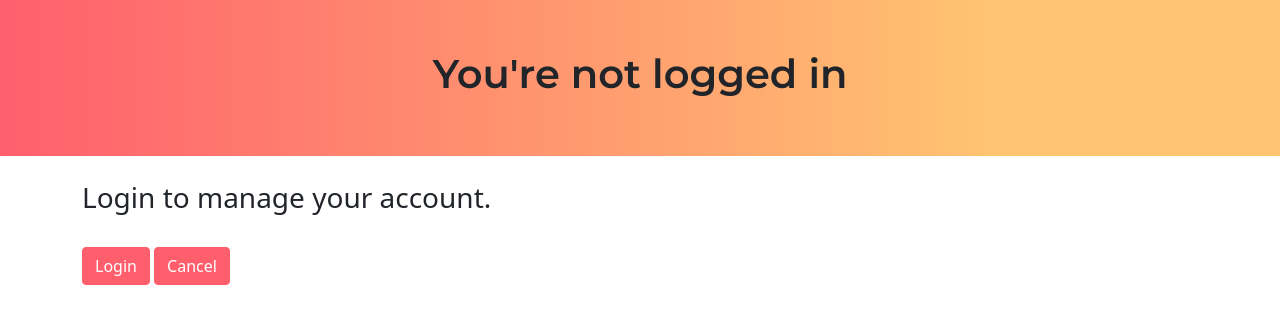
After one commit to kaboom-db/kaboom-legacy, a Django app: page /profile/ in a window 1280 px wide. The commit adds this page. Shown: the top 324 px of the page. Run offline with Django 3.2, Linux system fonts and the light colour scheme.

Commit message:
added profile view

```diff
--- a/kaboom/settings.py
+++ b/kaboom/settings.py
@@ -78,7 +78,7 @@ TEMPLATES = [
 
 WSGI_APPLICATION = 'kaboom.wsgi.application'
 
-LOGIN_REDIRECT_URL = 'index'
+LOGIN_REDIRECT_URL = 'profile'
 LOGOUT_REDIRECT_URL = 'index'
 
 EMAIL_BACKEND = "django.core.mail.backends.filebased.EmailBackend"
--- a/website/templates/website/index.html
+++ b/website/templates/website/index.html
@@ -26,7 +26,7 @@
     <div class="about container">
     {% if user.is_authenticated %}
         <h3>Welcome, {{ user.username }}!</h3>
-        <code>Wrong account? <a href="{% url 'logout' %}">Logout</a></code>
+        <code><a href="{% url 'profile' %}">Manage your account</a>. Wrong account? <a href="{% url 'logout' %}">Logout</a></code>
     {% else %}
         <h3>What is Kaboom?</h3>
     {% endif %}
--- /dev/null
+++ b/website/templates/website/profile.html
@@ -0,0 +1,34 @@
+{% extends 'base.html' %}
+
+{% block title %}Kaboom - Profile{% endblock %}
+
+{% block content %}
+{% if user.is_authenticated %}
+    <div class="header">
+        <center>
+            <h1>{{ user.username }}</h1>
+        </center>
+    </div>
+    <div class="section container">
+        <h3>Manage your account:</h3>
+        <br>
+        <p><b>Email: </b>{{ user.email }}</p>
+        <a href="{% url 'logout' %}" class="btn btn-primary">Logout</a>
+        <a href="{% url 'password_reset' %}" class="btn btn-primary">Reset Password</a>
+        <a href="" class="btn btn-primary">API Apps</a>
+        <a href="{% url 'index' %}" class="btn btn-primary">Cancel</a>
+    </div>
+{% else %}
+<div class="header">
+    <center>
+        <h1>You're not logged in</h1>
+    </center>
+</div>
+<div class="section container">
+    <h3>Login to manage your account.</h3>
+    <br>
+    <a href="{% url 'login' %}" class="btn btn-primary">Login</a>
+    <a href="{% url 'index' %}" class="btn btn-primary">Cancel</a>
+</div>
+{% endif %}
+{% endblock %}
--- a/website/urls.py
+++ b/website/urls.py
@@ -7,6 +7,7 @@ urlpatterns = [
     path('docs/', views.docs, name='docs'),
     path('tocs/', views.tocs, name='tocs'),
     path('privacy/', views.privacy, name='privacy'),
+    path('profile/', views.profile, name='profile'),
     path('signup/', views.SignUpView.as_view(), name='signup'),
     path('dev-guides/', views.dev_guides, name='dev-guides')
 ]
--- a/website/views.py
+++ b/website/views.py
@@ -31,6 +31,9 @@ def dev_guides(request):
 def v1(request):
     return render(request, 'website/v1.html')
 
+def profile(request):
+    return render(request, 'website/profile.html')
+
 class SignUpView(generic.CreateView):
     form_class = SignUpForm
     success_url = reverse_lazy('login')
```
